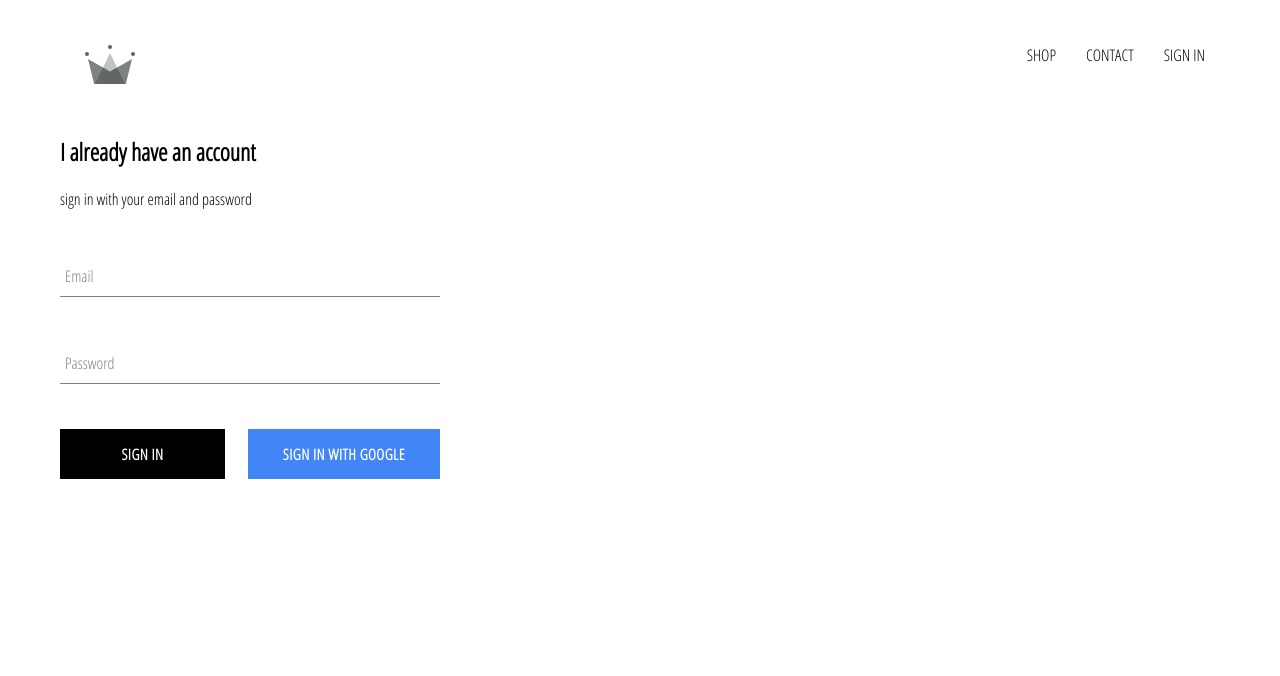
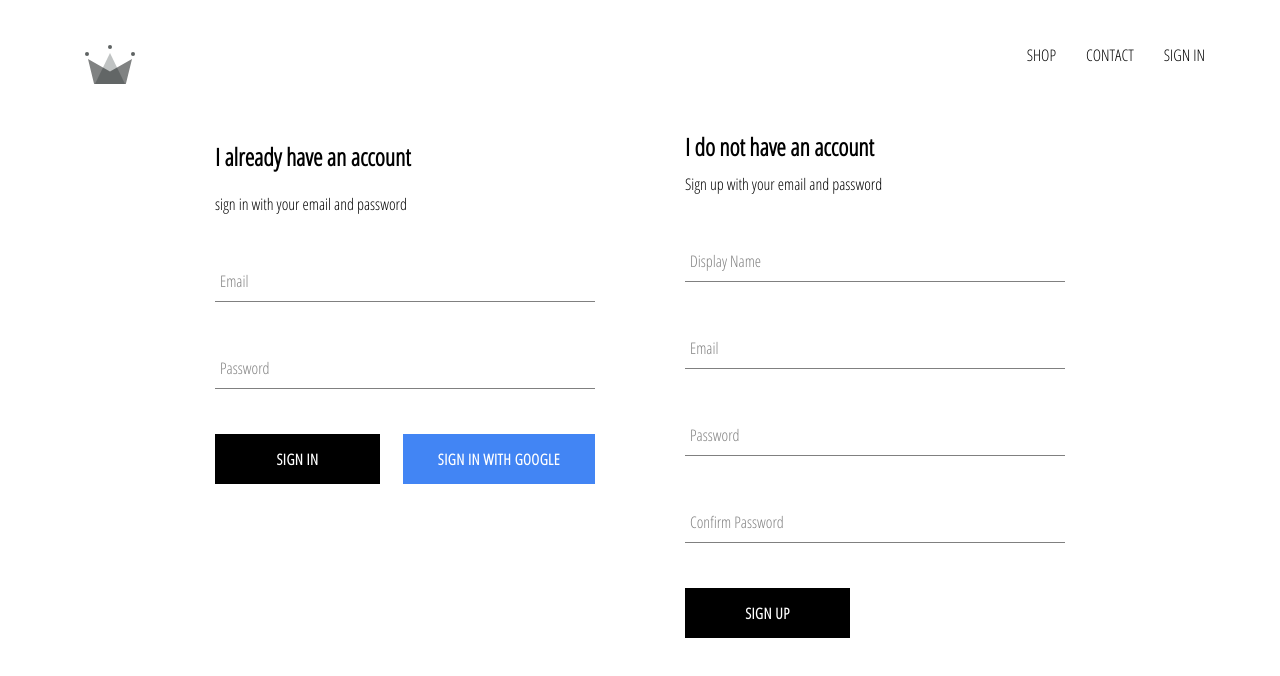
Before and after one commit to albakrio/crown-clothing, a React (Create React App) app: page /signin in a window 1280 px wide. Shown: the top 676 px of the page. Built offline with nearby package versions, Linux system fonts and the light colour scheme; no server answers.

Commit message:
implemented firebase utils, included ability to store authenticated user into my firestore database

```diff
--- a/src/App.js
+++ b/src/App.js
@@ -5,7 +5,7 @@
 import ShopPage from './pages/shop/ShopPage';
 import Header from './components/header/Header';
 import SigninAndSignup from './pages/signin-&-signup/Signin-&-Signup';
-import { auth } from './firebase/firebase.utils';
+import { auth, createUserProfileDocument } from './firebase/firebase.utils';
 
 class App extends React.Component {
 	constructor() {
@@ -18,8 +18,24 @@
 	unsubscribeFromAuth = null;
 
 	componentDidMount() {
-		this.unsubscribeFromAuth = auth.onAuthStateChanged((user) => {
-			this.setState({ currentUser: user });
+		this.unsubscribeFromAuth = auth.onAuthStateChanged(async (userAuth) => {
+			if (userAuth) {
+				const userRef = await createUserProfileDocument(userAuth);
+				userRef.onSnapshot((snapshot) => {
+					// I had to store the db data in the app state
+					this.setState(
+						{
+							currentUser: {
+								id: snapshot.id,
+								...snapshot.data(),
+							},
+						},
+						() => console.log(this.state)
+					);
+				});
+			} else {
+				this.setState({ currentUser: userAuth });
+			}
 		});
 	}
 
--- /dev/null
+++ b/src/components/sign-up/Signup.js
@@ -0,0 +1,93 @@
+import React from 'react';
+import FormInput from '../../components/form-input/FormInput';
+import CustomButton from '../custom-button/CustomButton';
+import { auth, createUserProfileDocument } from '../../firebase/firebase.utils';
+import './sign-up.scss';
+
+class Signup extends React.Component {
+	constructor() {
+		super();
+		this.state = {
+			displayName: '',
+			email: '',
+			password: '',
+			confirmPassword: '',
+		};
+	}
+
+	handleSubmit = async (e) => {
+		e.preventDefault();
+		const { displayName, password, confirmPassword, email } = this.state;
+		if (password !== confirmPassword) {
+			alert('paswords dont match');
+		}
+		try {
+			const { user } = await auth.createUserWithEmailAndPassword(
+				email,
+				password
+			);
+			await createUserProfileDocument(user, { displayName });
+			this.setState({
+				displayName: '',
+				email: '',
+				password: '',
+				confirmPassword: '',
+			});
+		} catch (error) {
+			console.error(error);
+		}
+	};
+
+	handleChange = (e) => {
+		const { name, value } = e.target;
+		this.setState({ [name]: value });
+	};
+
+	render() {
+		const { displayName, password, confirmPassword, email } = this.state;
+		return (
+			<div className='signup'>
+				<h2 className='title'>I do not have an account</h2>
+				<span>Sign up with your email and password</span>
+				<form className='signup-form' onSubmit={this.handleSubmit}>
+					<FormInput
+						type='text'
+						name='displayName'
+						value={displayName}
+						onChange={this.handleChange}
+						label='Display Name'
+						required
+					/>
+					<FormInput
+						type='email'
+						name='email'
+						value={email}
+						onChange={this.handleChange}
+						label='Email'
+						required
+					/>
+					<FormInput
+						type='password'
+						name='password'
+						value={password}
+						onChange={this.handleChange}
+						label='Password'
+						required
+					/>
+
+					<FormInput
+						type='password'
+						name='confirmPassword'
+						value={confirmPassword}
+						onChange={this.handleChange}
+						label='Confirm Password'
+						required
+					/>
+					<CustomButton type='submit'>SIGN UP</CustomButton>
+				</form>
+			</div>
+		);
+	}
+}
+
+export default Signup;
--- /dev/null
+++ b/src/components/sign-up/sign-up.scss
@@ -0,0 +1,8 @@
+.signup {
+  display: flex;
+  flex-direction: column;
+  width:380px;
+  .title {
+    margin: 10px 0;
+  }
+}
--- a/src/firebase/firebase.utils.js
+++ b/src/firebase/firebase.utils.js
@@ -12,6 +12,31 @@
 	messagingSenderId: '143684814339',
 	appId: '1:143684814339:web:04ec7b434cd45b0d02b036',
 };
+
+export const createUserProfileDocument = async (userAuth, additionalData) => {
+	if (!userAuth) return;
+
+	const userRef = firestore.doc(`users/${userAuth.uid}`);
+
+	const snapshot = await userRef.get(); //now we can read our the properties
+	if (!snapshot.exists) {
+		const { displayName, email } = userAuth;
+		const createdAt = new Date();
+		try {
+			//now we set the properties to the database
+			await userRef.set({
+				displayName,
+				email,
+				createdAt,
+				...additionalData,
+			});
+		} catch (error) {
+			console.log('error creating user', error.message);
+		}
+	}
+	return userRef;
+};
+
 firebase.initializeApp(config);
 
 export const auth = firebase.auth();
--- a/src/pages/signin-&-signup/Signin-&-Signup.js
+++ b/src/pages/signin-&-signup/Signin-&-Signup.js
@@ -1,10 +1,12 @@
 import React from 'react';
 import './signin-&-signup.scss';
 import SignIn from '../../components/sign-in/SignIn';
+import Signup from '../../components/sign-up/Signup';
 
 const SigninAndSignup = () => (
-	<div className='signin-&-signup'>
+	<div className='signin-and-signup'>
 		<SignIn />
+		<Signup />
 	</div>
 );
 
--- a/src/pages/signin-&-signup/signin-&-signup.scss
+++ b/src/pages/signin-&-signup/signin-&-signup.scss
@@ -0,0 +1,6 @@
+.signin-and-signup {
+  width: 850px;
+  display: flex;
+  justify-content: space-between;
+  margin: 30px auto;
+}
```
